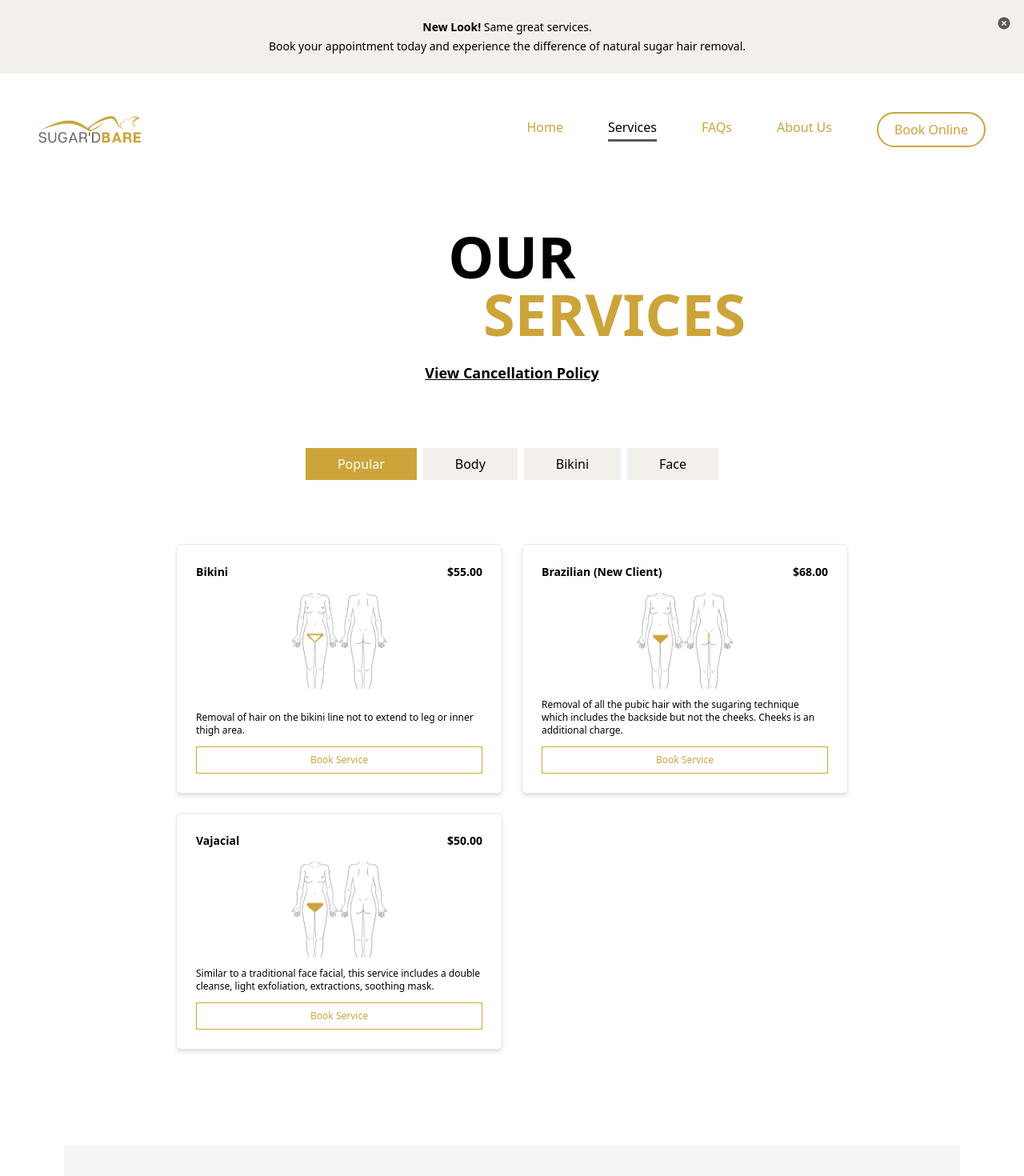
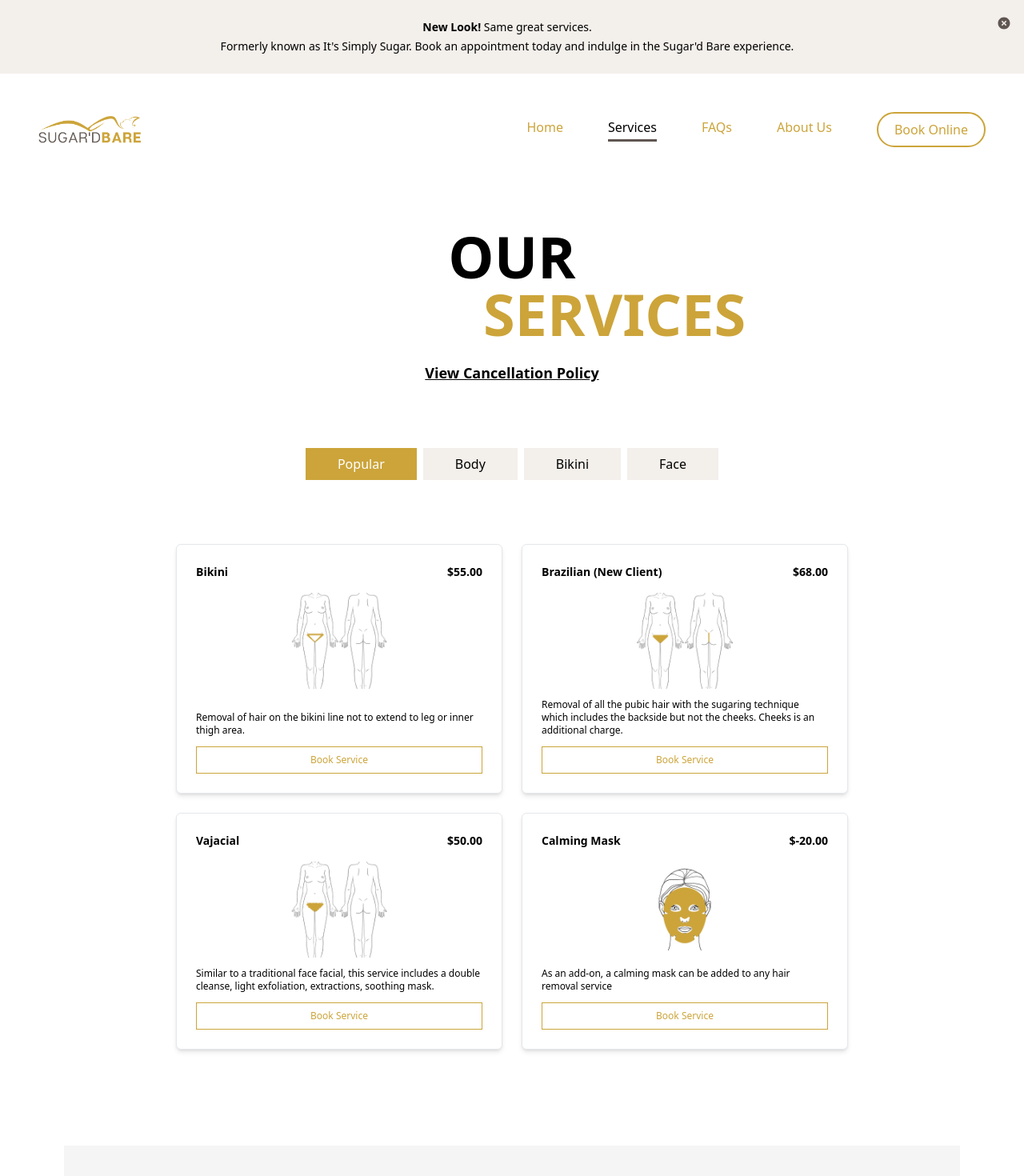
Before and after one commit to It-s-Simply-Sugar/sugard-bare, a React (Create React App) app: page /services in a window 1280 px wide. Shown: the top 1470 px of the page at 80% size. Built offline with nearby package versions, Linux system fonts and the light colour scheme.

Commit message:
update data

```diff
--- a/src/components/Home/AnnouncementBanner.tsx
+++ b/src/components/Home/AnnouncementBanner.tsx
@@ -14,8 +14,8 @@ const AnnouncementBanner = ({ closeBanner, closeBannerHandler }: Props) => {
                   <span className="font-bold">New Look!</span> Same great services.
                 </p>
                 <p className="text-center text-xs md:text-sm font-thin">
-                  Book your appointment today and experience the difference of natural sugar hair
-                  removal.
+                  Formerly known as It&apos;s Simply Sugar. Book an appointment today and indulge in
+                  the Sugar&apos;d Bare experience.
                 </p>
               </div>
               <button className="absolute right-0 pr-4 top-[20px]" onClick={closeBannerHandler}>
--- a/src/data.tsx
+++ b/src/data.tsx
@@ -35,6 +35,12 @@ export const popularServices = [
       'Similar to a traditional face facial, this service includes a double cleanse, light exfoliation, extractions, soothing mask.',
     price: 50,
     image: vajacial
+  },
+  {
+    serviceName: 'Calming Mask',
+    description: 'As an add-on, a calming mask can be added to any hair removal service',
+    price: 5 - 25,
+    image: faceMask
   }
 ];
 
@@ -61,7 +67,7 @@ export const bodyServices = [
   },
   {
     serviceName: 'Neck',
-    description: 'Removal of hair for either the front or back of neck',
+    description: 'Removal of hair for either the front or back of neck.',
     price: 12,
     image: neck
   },
@@ -114,7 +120,7 @@ export const bikiniServices = [
     image: vajacial
   },
   {
-    serviceName: 'Bikini',
+    serviceName: 'Bikini (New Client)',
     description: 'Removal of hair on the bikini line not to extend to leg or inner thigh area.',
     price: 55,
     image: bikini
@@ -144,13 +150,6 @@ export const bikiniServices = [
     description:
       'Removal of all the pubic hair with the sugaring technique which includes the backside but not the cheeks. Cheeks is an additional charge.',
     price: 68,
-    image: brazilian
-  },
-  {
-    serviceName: 'Brazilian (New Groupon Client)',
-    description:
-      'Groupon coupon is for NEW Clients only. Service is for a Brazilian or Bikini sugaring. Brazilian includes backside but not butt cheeks or inner thigh. Bikini does not include inner thigh.',
-    price: 65,
     image: brazilian
   },
   {
@@ -190,8 +189,9 @@ export const faceServices = [
   },
   {
     serviceName: 'Full Face w/ Mask',
-    description: '',
-    price: 57,
+    description:
+      'Hair removal using the sugaring technique on entire face including brows with the addition of a soothing or cooling mask.',
+    price: 55 - 58,
     image: faceMask
   },
   {
@@ -208,14 +208,13 @@ export const faceServices = [
   },
   {
     serviceName: 'Ears',
-    description:
-      'dolor sit amet consectetur adipisicing elit. Iusto distinctio ipsam doloribus tempore commodi, culpa non corpori',
+    description: 'Hair is removed from ears. Both ears included.',
     price: 10,
     image: ears
   },
   {
     serviceName: 'Upper Lip',
-    description: 'dolor sit amet consectetur adipisicing elit. Iusto distinctio ipsam doloribus',
+    description: 'Removal of hair on upper lip.',
     price: 12,
     image: upperLip
   },
```
